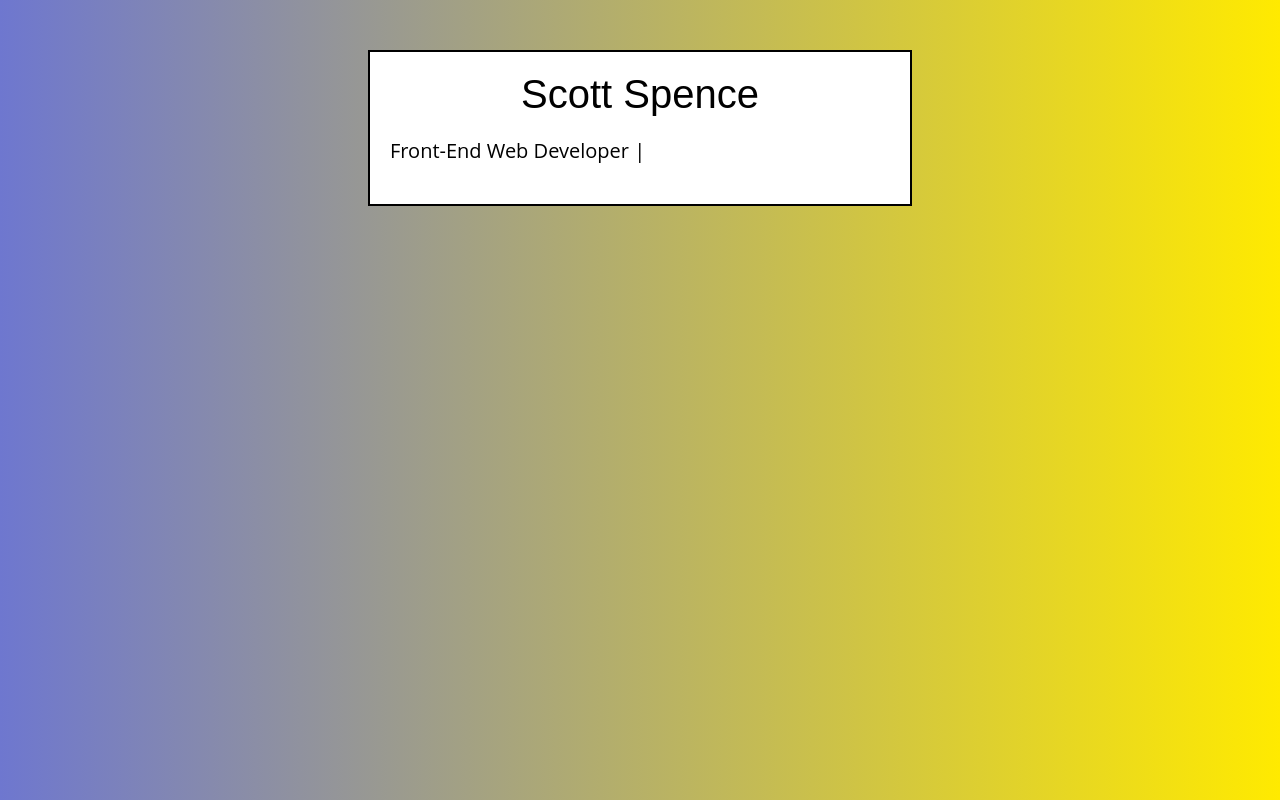
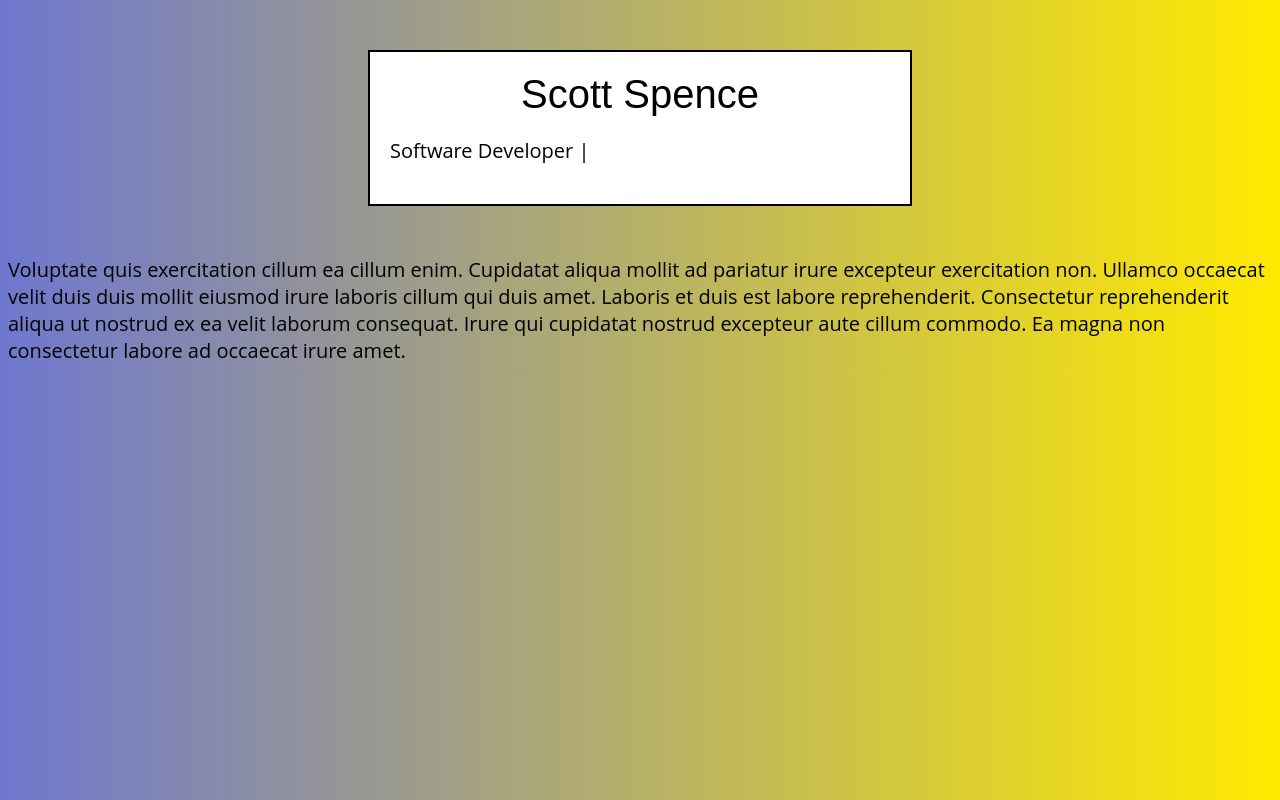
Before and after one commit to spences10/scottspence.me, a React (Create React App) app: page / in a window 1280 px wide. Built offline with nearby package versions, Linux system fonts and the light colour scheme; a web font is replaced by a local one.

Commit message:
:passport_control:Contact:passport_control:

```diff
--- a/src/components/App.js
+++ b/src/components/App.js
@@ -1,11 +1,13 @@
 import React from 'react'
 import Header from './Header'
+import Contact from './Contact'
 
 class App extends React.Component {
   render () {
     return (
       <div>
         <Header/>
+        <Contact/>
 			</div>
     )
   }
--- /dev/null
+++ b/src/components/Contact.js
@@ -0,0 +1,17 @@
+import React from 'react';
+
+class Header extends React.Component {
+
+	render () {
+		return (
+			<div id='contact' className='contact'>
+        <div className=''>
+          Voluptate quis exercitation cillum ea cillum enim.
+          Cupidatat aliqua mollit ad pariatur irure excepteur exercitation non. Ullamco occaecat velit duis duis mollit eiusmod irure laboris cillum qui duis amet. Laboris et duis est labore reprehenderit. Consectetur reprehenderit aliqua ut nostrud ex ea velit laborum consequat. Irure qui cupidatat nostrud excepteur aute cillum commodo. Ea magna non consectetur labore ad occaecat irure amet.
+        </div>
+			</div>
+		);
+	}
+}
+
+export default Header;
--- a/src/components/Header.js
+++ b/src/components/Header.js
@@ -6,9 +6,9 @@ class Header extends React.Component {
 	render () {
 		return (
 			<div id='home' className='header'>
-        <div className='nameLogo'>
+        <div className='name'>
           <h1>Scott Spence</h1>
-          <p>Front-End Web Developer<span> |</span></p>
+          <p>Software Developer<span> |</span></p>
         </div>
 			</div>
 		);
```
